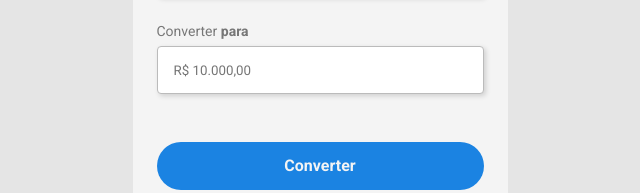
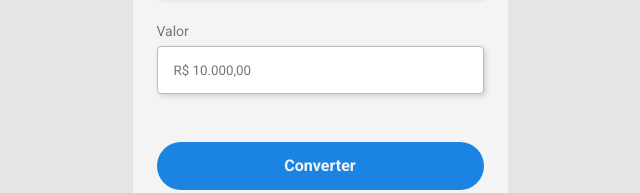
Before and after one commit to vhuberid/modulo9-projeto, a plain HTML site: page index.html in a window 1280 px wide. Shown: the part 363-556 px from the top of the page, 320-960 px from the left. Drawn offline with Linux system fonts and the light colour scheme.

Commit message:
conteudo aulas

```diff
--- a/index.html
+++ b/index.html
@@ -33,7 +33,7 @@
                 </select>
             </label>
             <label>
-                Converter <b>para</b>
+                Valor
                 <input id="input-Real" placeholder="R$ 10.000,00">
             </label>
                 <button id="convert-button" type="button">Converter</button>
```
